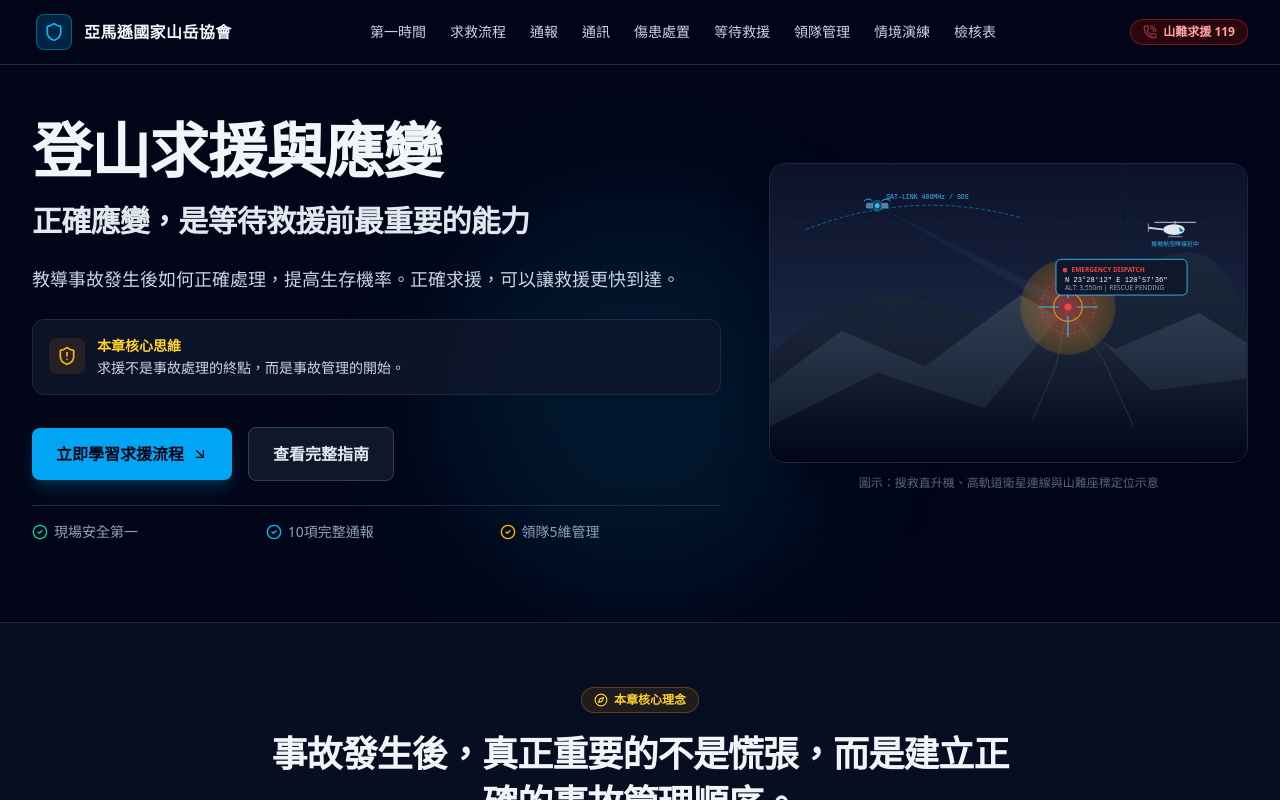
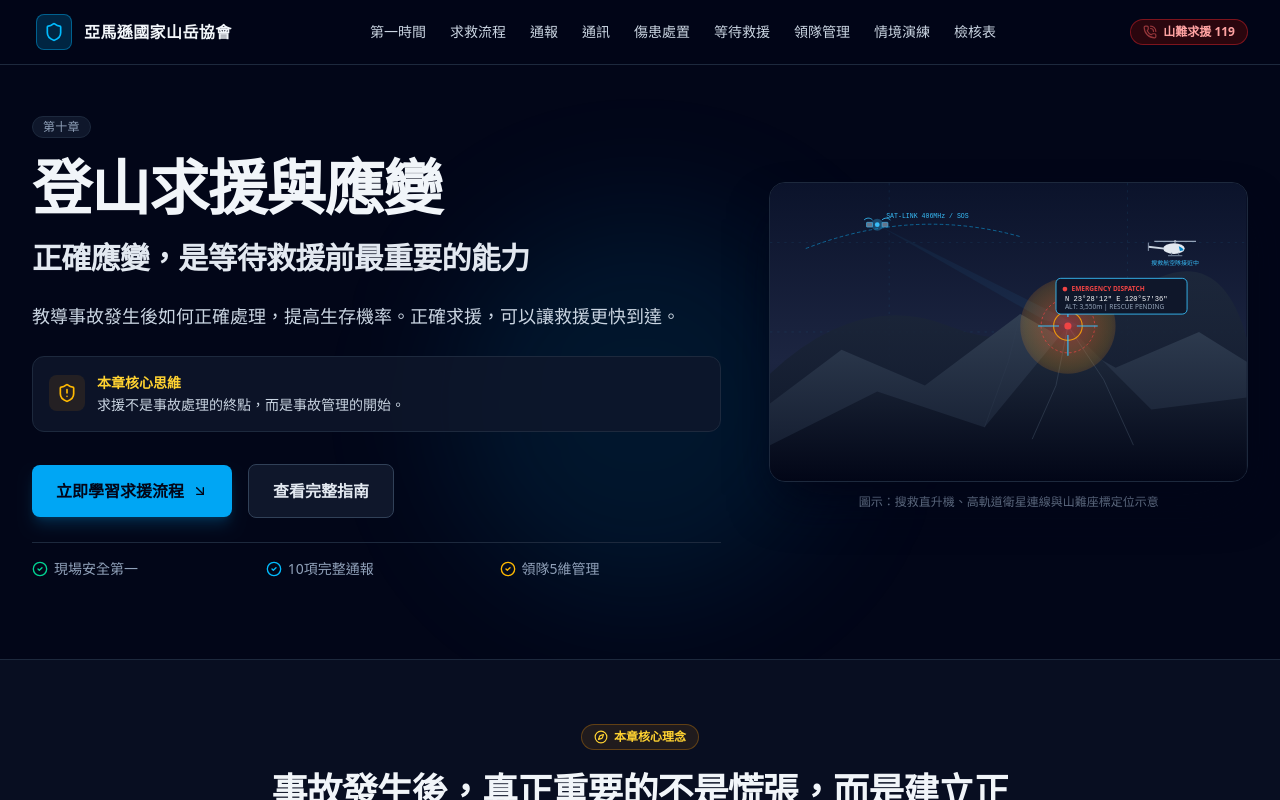
Before and after one commit to transfera920-cloud/amazon-help, a React (Vite) app: page / in a window 1280 px wide. Shown: the top 800 px of the page. Built offline with nearby package versions, Linux system fonts and the light colour scheme.

Commit message:
fix(data): correct chapter numbering in meta data
Update the chapter number label to consistently use "第十章" instead of "第十項" and display it in the HeroSection component.

```diff
--- a/src/components/HeroSection.tsx
+++ b/src/components/HeroSection.tsx
@@ -14,6 +14,9 @@ export const HeroSection: React.FC = () => {
           {/* Left Column: Typography & CTAs */}
           <div className="lg:col-span-7 space-y-6 text-left">
             <div className="space-y-3">
+              <div className="inline-flex items-center gap-1.5 px-2.5 py-0.5 rounded-full bg-slate-900 border border-slate-800 text-slate-400 text-xs font-medium tracking-wide">
+                <span>{chapterMeta.chapterNumber}</span>
+              </div>
               <h1 className="text-4xl sm:text-5xl lg:text-6xl font-black text-slate-100 tracking-tight leading-tight">
                 登山求援與應變
               </h1>
--- a/src/data/chapter10.ts
+++ b/src/data/chapter10.ts
@@ -13,7 +13,7 @@ import {
 
 export const chapterMeta: ChapterInfo = {
   association: '亞馬遜國家山岳協會',
-  chapterNumber: '第十項',
+  chapterNumber: '第十章',
   chapterTitle: '求援與應變',
   heroHeadline: '正確應變，是等待救援前最重要的能力',
   heroSubline: '教導事故發生後如何正確處理，提高生存機率。正確求援，可以讓救援更快到達。',
```
